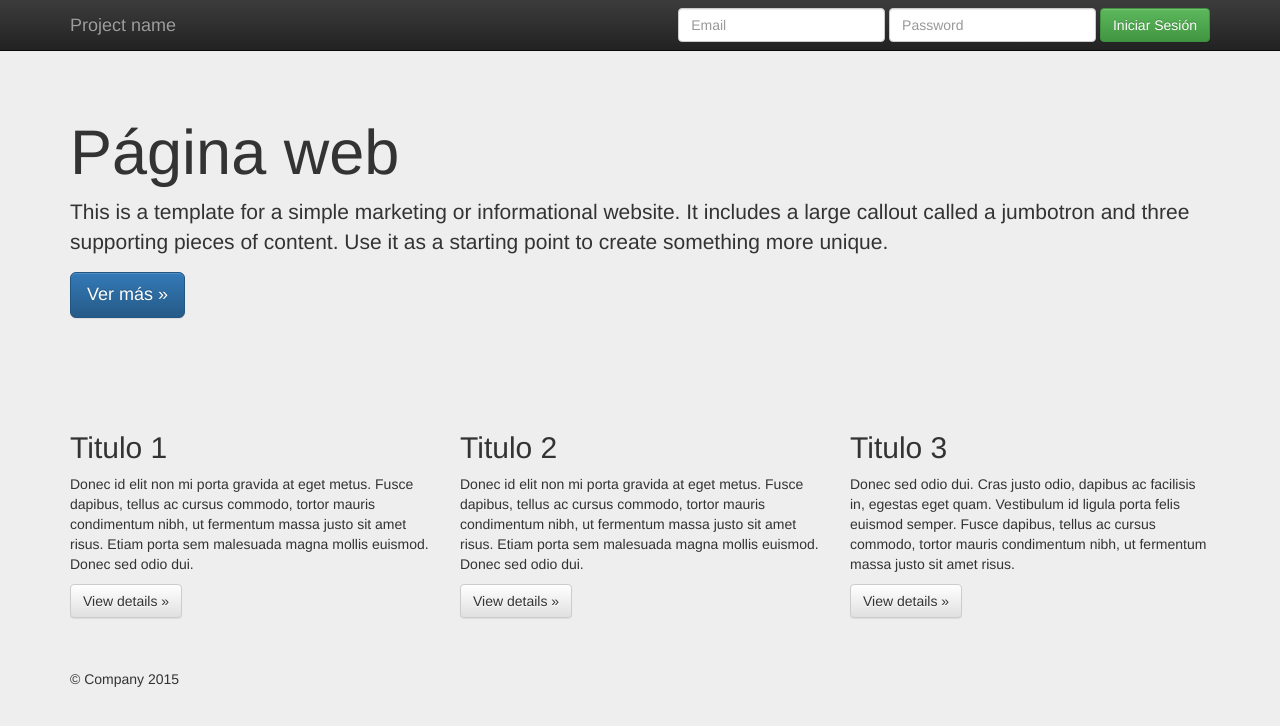
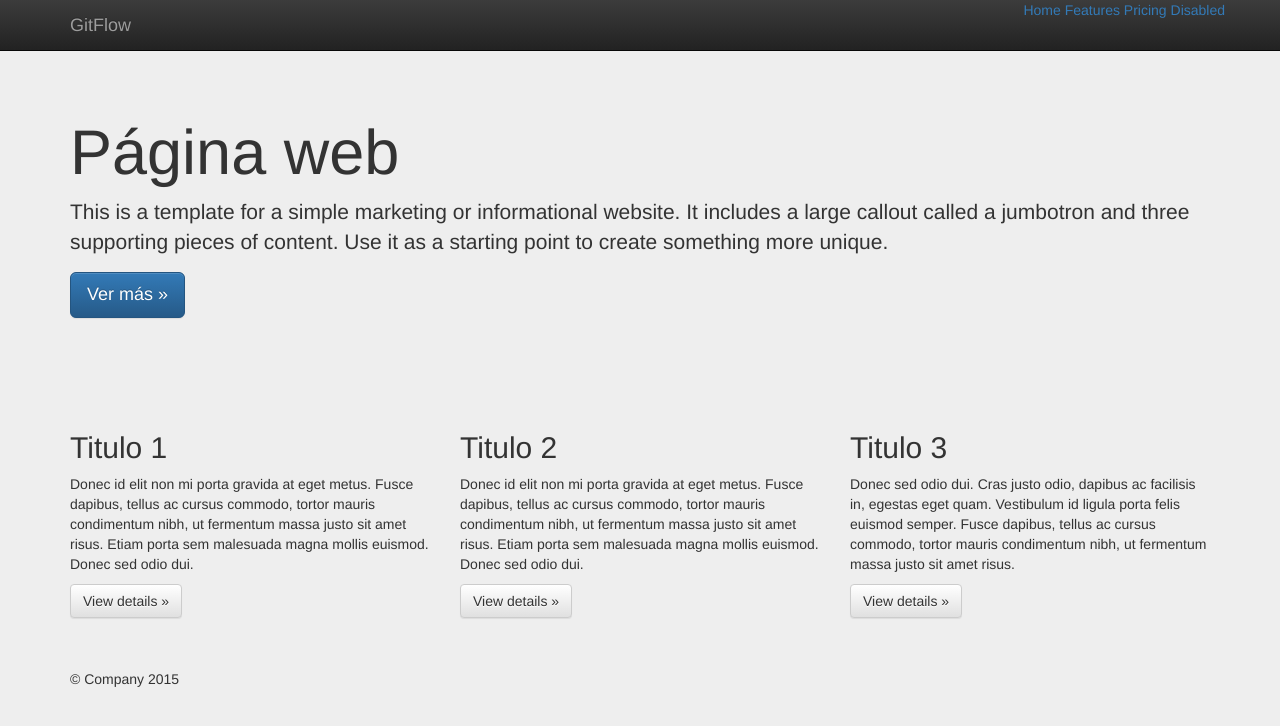
Before and after one commit to davidegc/curso-git, a plain HTML site: page index.html in a window 1280 px wide. Drawn offline with nearby package versions, Linux system fonts and the light colour scheme.

Commit message:
Add header

```diff
--- a/index.html
+++ b/index.html
@@ -49,9 +49,21 @@
             <span class="icon-bar"></span>
             <span class="icon-bar"></span>
           </button>
-          <a class="navbar-brand" href="#">Project name</a>
+          <a class="navbar-brand" href="#">GitFlow</a>
         </div>
-        <div id="navbar" class="navbar-collapse collapse">
+
+        <div class="collapse navbar-collapse" id="navbar">
+          <div class="navbar-nav navbar-right">
+            <a class="nav-item nav-link active" href="#"
+              >Home <span class="sr-only">(current)</span></a
+            >
+            <a class="nav-item nav-link" href="#">Features</a>
+            <a class="nav-item nav-link" href="#">Pricing</a>
+            <a class="nav-item nav-link disabled" href="#">Disabled</a>
+          </div>
+        </div>
+
+        <!-- <div id="navbar" class="navbar-collapse collapse">
           <form class="navbar-form navbar-right" role="form">
             <div class="form-group">
               <input type="text" placeholder="Email" class="form-control" />
@@ -67,7 +79,7 @@
               Iniciar Sesión
             </button>
           </form>
-        </div>
+        </div> -->
         <!--/.navbar-collapse -->
       </div>
     </nav>
```
